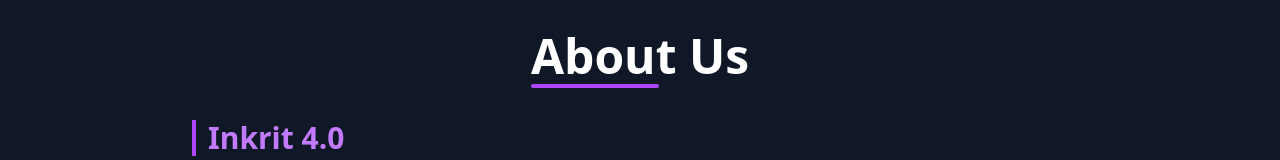
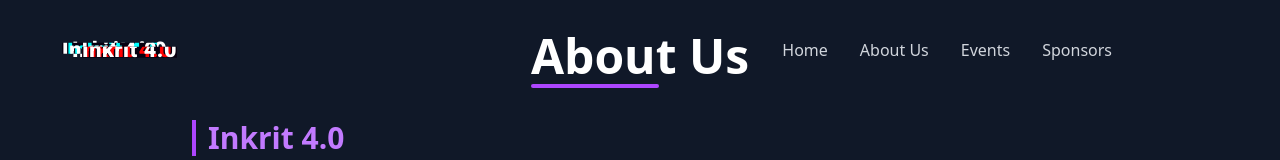
Before and after one commit to Nahas-00/Inkrit-4.0, a React (Vite) app: page /about in a window 1280 px wide. Shown: the top 160 px of the page. Built offline with nearby package versions, Linux system fonts and the light colour scheme; a web font is replaced by a local one.

Commit message:
Added meta information

```diff
--- a/index.html
+++ b/index.html
@@ -4,6 +4,8 @@
     <meta charset="UTF-8" />
     <link rel="icon" type="image/svg+xml" href="/inkrit-logo.png" />
     <meta name="viewport" content="width=device-width, initial-scale=1.0" />
+    <meta name="keywords" content="inkrit inkrit-4.0 tech fest mes marampally">
+    <meta name="description" content="Tech fest conducted by Department of Computer Application of Mes College Marampally">
     <link rel="stylesheet" href="src/styles/index.css">
     <link href="https://fonts.googleapis.com/css2?family=Saira+Stencil+One&display=swap" rel="stylesheet">
     <link rel="preconnect" href="https://fonts.googleapis.com">
--- a/src/components/Navbar.jsx
+++ b/src/components/Navbar.jsx
@@ -48,16 +48,16 @@ import '../styles/font.css'
         {menuOpen && (
           <ul className="absolute top-[75px] right-10 bg-black/80 backdrop-blur-lg rounded-2xl p-6 flex flex-col items-center space-y-4 text-gray-300 shadow-lg border text-gray-300 border-gray-700 md:hidden">
             <li >
-              <Link to='/' className="cursor-pointer hover:text-white transition duration-300"></Link> Home
+              <Link to='/' className="cursor-pointer hover:text-white transition duration-300">Home</Link>
             </li>
             <li >
-              <Link to='/about' className="cursor-pointer hover:text-white transition duration-300"></Link> About Us
+              <Link to='/about' className="cursor-pointer hover:text-white transition duration-300">About Us</Link>
             </li>
             <li >
-              <Link to='/' className="cursor-pointer hover:text-white transition duration-300"></Link> Events
+              <Link to='/' className="cursor-pointer hover:text-white transition duration-300">Events</Link>
             </li>
             <li >
-              <Link to='/' className="cursor-pointer hover:text-white transition duration-300"></Link> Sponsors
+              <Link to='/' className="cursor-pointer hover:text-white transition duration-300">Sponsors</Link>
             </li>
           </ul>
         )}
--- a/src/pages/About.jsx
+++ b/src/pages/About.jsx
@@ -1,5 +1,6 @@
 import '../styles/style.css';
 import Masonry from '../components/ui/Masonry/Masonry';
+import Navbar from '../components/Navbar'
 
 const About = () => {
   const items = [
@@ -9,6 +10,8 @@ const About = () => {
   ];
 
   return (
+    <>
+    <Navbar />
     <div className="p-5 w-full h-auto min-h-screen flex flex-col items-center bg-gray-900 text-white space-y-16">
 
       {/* Main Heading */}
@@ -59,6 +62,8 @@ const About = () => {
 
 
     </div>
+
+  </>
   )
 }
 
```
